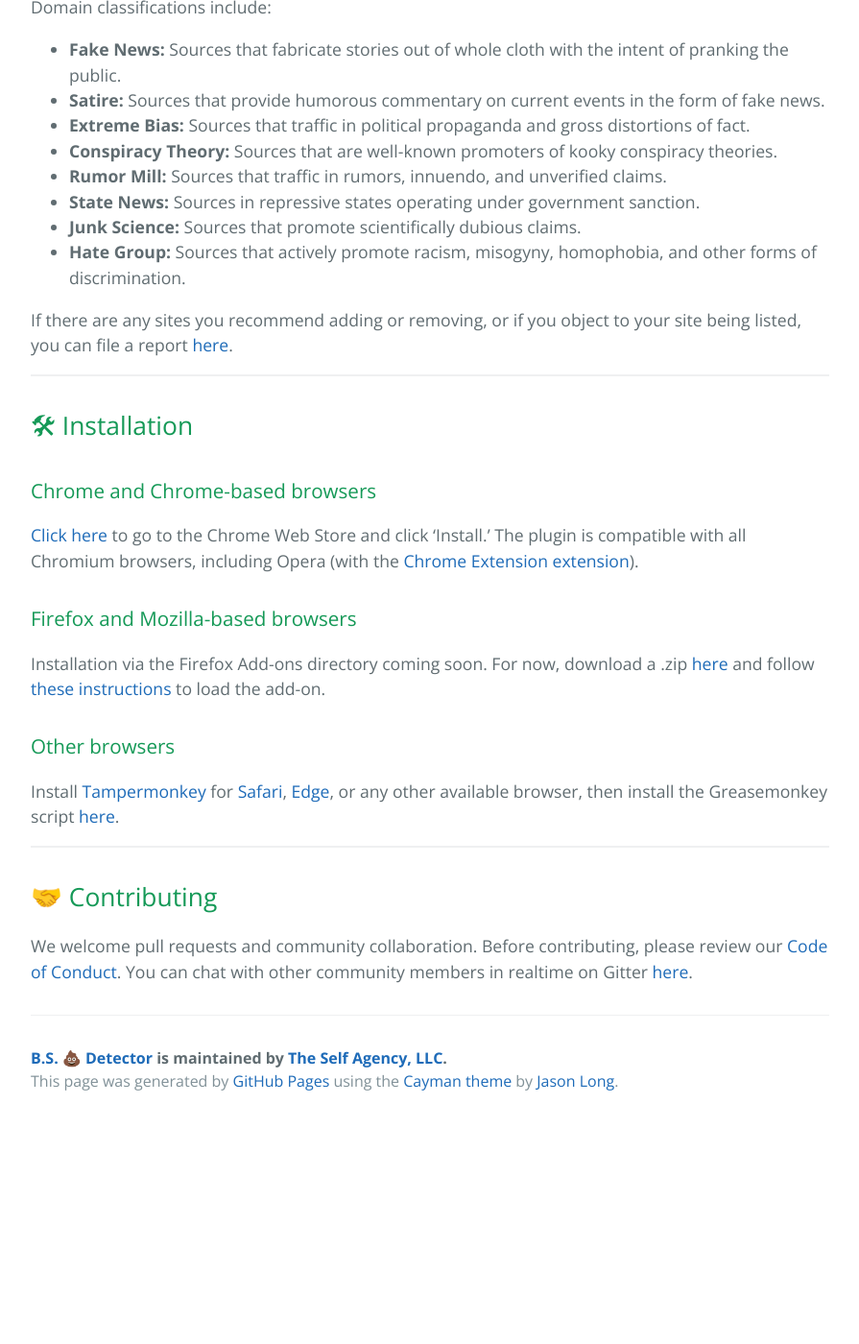
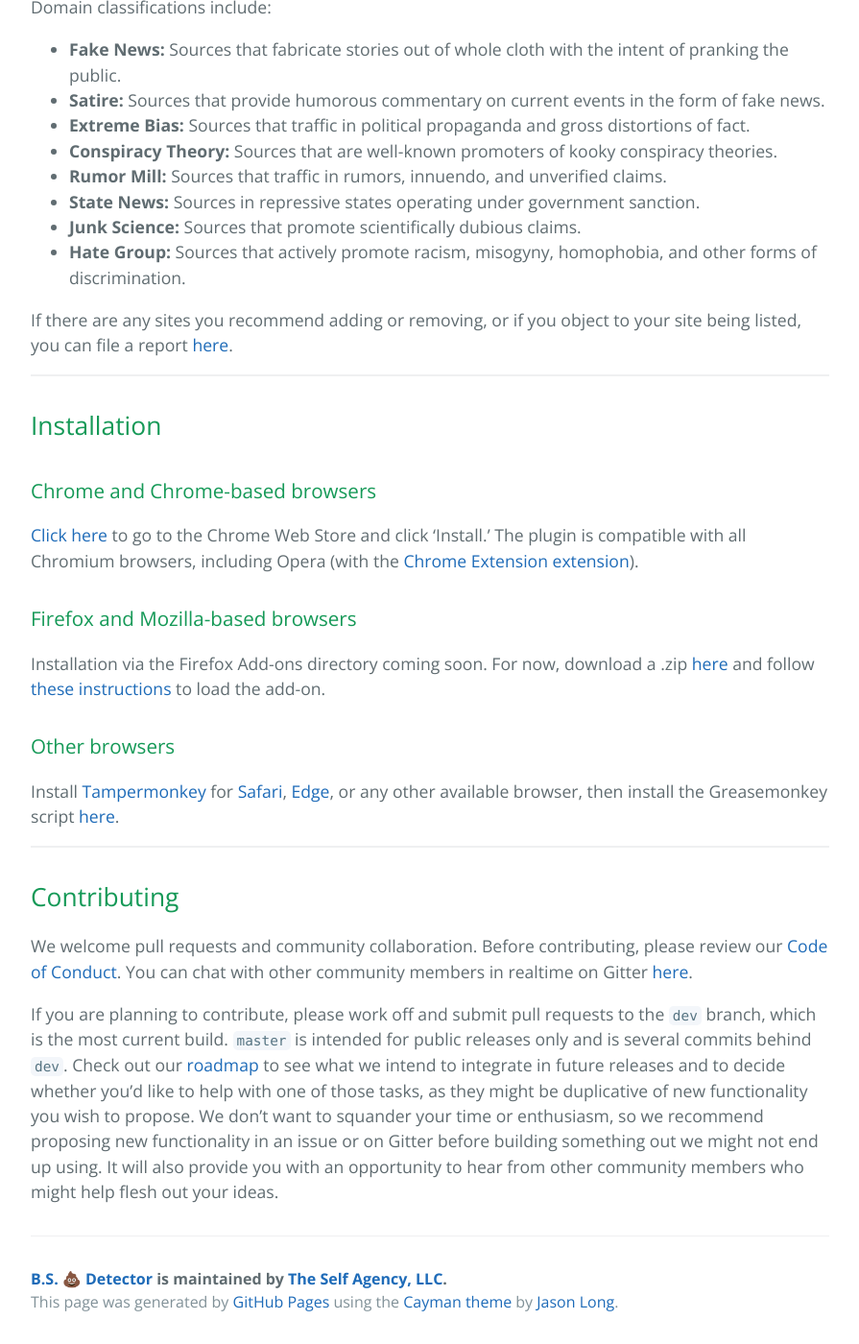
Before and after one commit to selfagency/bs-detector, a Jekyll site: the page built from docs/index.html, in a window 1280 px wide and 1400 px high, scrolled down 776 px. Shown: the whole window at 96% size, without its empty margins (192-1087 px from the left). Built offline with Jekyll 4.4.1, drawn with Linux system fonts in a browser that asks for light colours; the list of posts is cut into pages by our own code; before the commit the page ends 1946 px from its top, so only the background shows below that.

Commit message:
updated ghp
Signed-off-by: Daniel Sieradski <daniel@self.agency>

```diff
--- a/docs/_includes/content.md
+++ b/docs/_includes/content.md
@@ -19,7 +19,7 @@
 
 ---
 
-## 🛠 Installation
+## Installation
 <a name="chrome"></a>
 
 ### Chrome and Chrome-based browsers
@@ -37,6 +37,8 @@
 
 ---
 
-## 🤝 Contributing
+## Contributing
 
 We welcome pull requests and community collaboration. Before contributing, please review our [Code of Conduct](https://github.com/selfagency/bs-detector/blob/master/CODE_OF_CONDUCT.md). You can chat with other community members in realtime on Gitter [here](https://gitter.im/bs-detector/).
+
+If you are planning to contribute, please work off and submit pull requests to the `dev` branch, which is the most current build. `master` is intended for public releases only and is several commits behind  `dev`. Check out our [roadmap](https://github.com/selfagency/bs-detector/wiki/Product-Roadmap) to see what we intend to integrate in future releases and to decide whether you'd like to help with one of those tasks, as they might be duplicative of new functionality you wish to propose. We don't want to squander your time or enthusiasm, so we recommend proposing new functionality in an issue or on Gitter before building something out we might not end up using. It will also provide you with an opportunity to hear from other community members who might help flesh out your ideas.
```
